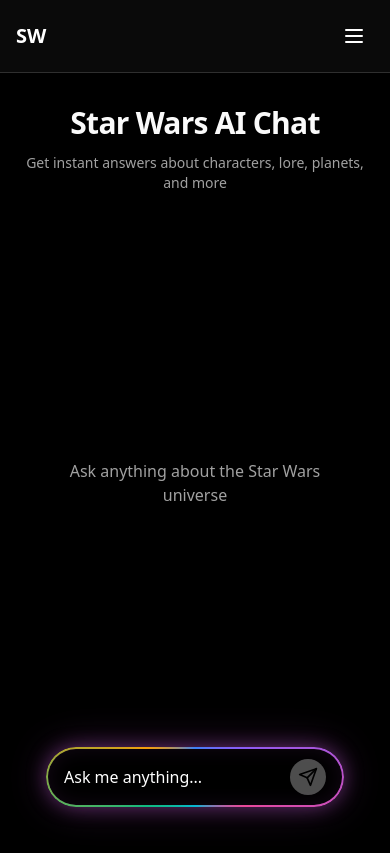
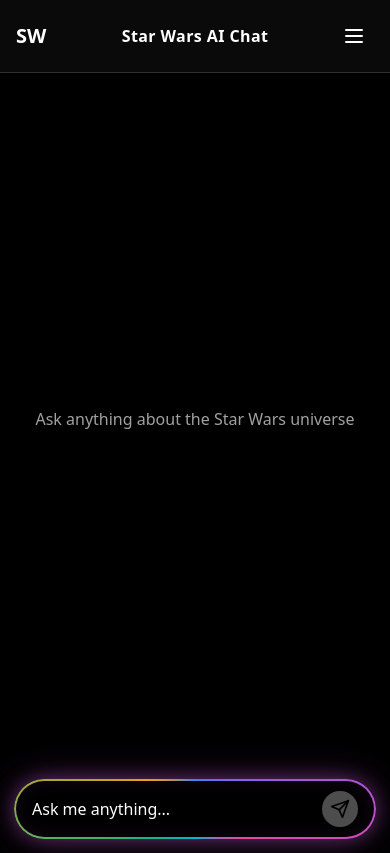
Before and after one commit to CipoBaruf/star-wars, a Next.js app: page /chat in a window 390 px wide. Built offline with nearby package versions, Linux system fonts and the light colour scheme.

Commit message:
Mobile header with animated scroll titles and layout refactor

```diff
--- a/src/app/characters/page.tsx
+++ b/src/app/characters/page.tsx
@@ -8,7 +8,6 @@ import {
   InfoCard,
   ErrorMessage,
   InfiniteScrollLoader,
-  BackToTop,
 } from "@/shared/components";
 import { useInfiniteScrollData } from "@/shared/hooks";
 
@@ -50,7 +49,6 @@ export default function CharactersPage() {
     );
 
   return (
-    <>
     <main className="mx-auto max-w-5xl p-4 sm:p-8">
       <h1 className="mb-3 text-2xl font-bold sm:mb-4 sm:text-3xl">
         {locales.pages.characters.title}
@@ -100,7 +98,5 @@ export default function CharactersPage() {
         </div>
       )}
     </main>
-      <BackToTop />
-    </>
   );
 }
--- a/src/app/chat/page.tsx
+++ b/src/app/chat/page.tsx
@@ -4,7 +4,7 @@ import { locales } from "@/shared/locales";
 export default function ChatPage() {
   return (
     <main className="flex h-[calc(100dvh-64px)] w-full flex-col sm:h-[calc(100dvh-73px)]">
-      <section className="mx-auto max-w-5xl flex-shrink-0 px-4 pb-6 pt-8 text-center sm:px-6 sm:pb-8 sm:pt-12">
+      <section className="mx-auto hidden max-w-5xl flex-shrink-0 px-4 pb-6 pt-8 text-center sm:block sm:px-6 sm:pb-8 sm:pt-12">
         <h1 className="text-3xl font-extrabold tracking-tight sm:text-4xl md:text-5xl">
           {locales.pages.chat.title}
         </h1>
@@ -13,7 +13,7 @@ export default function ChatPage() {
         </p>
       </section>
 
-      <section className="mx-auto flex w-full max-w-6xl flex-1 min-h-0 justify-center px-4 pb-4 sm:px-6 sm:pb-6">
+      <section className="mx-auto flex w-full max-w-6xl flex-1 min-h-0 justify-center px-4 pb-0 sm:px-6 sm:pb-6">
         <ChatBox className="h-full w-full" />
       </section>
     </main>
--- a/src/app/layout.tsx
+++ b/src/app/layout.tsx
@@ -1,6 +1,6 @@
 import type { Metadata } from "next";
 import { Geist, Geist_Mono } from "next/font/google";
-import { Navigation } from "@/shared/components";
+import { ClientLayout } from "@/shared/components";
 import { locales } from "@/shared/locales";
 import "./globals.css";
 
@@ -29,10 +29,7 @@ export default function RootLayout({
       <body
         className={`${geistSans.variable} ${geistMono.variable} antialiased`}
       >
-        <header className="sticky top-0 z-40 w-full border-b border-border bg-background/95 backdrop-blur supports-[backdrop-filter]:bg-background/80">
-          <Navigation />
-        </header>
-        {children}
+        <ClientLayout>{children}</ClientLayout>
       </body>
     </html>
   );
--- a/src/app/planets/page.tsx
+++ b/src/app/planets/page.tsx
@@ -8,7 +8,6 @@ import {
   InfoCard,
   ErrorMessage,
   InfiniteScrollLoader,
-  BackToTop,
 } from "@/shared/components";
 import { useInfiniteScrollData } from "@/shared/hooks";
 
@@ -50,7 +49,6 @@ export default function PlanetsPage() {
     );
 
   return (
-    <>
     <main className="mx-auto max-w-5xl p-4 sm:p-8">
       <h1 className="mb-3 text-2xl font-bold sm:mb-4 sm:text-3xl">
         {locales.pages.planets.title}
@@ -100,7 +98,5 @@ export default function PlanetsPage() {
         </div>
       )}
     </main>
-      <BackToTop />
-    </>
   );
 }
--- a/src/app/spaceships/page.tsx
+++ b/src/app/spaceships/page.tsx
@@ -8,7 +8,6 @@ import {
   InfoCard,
   ErrorMessage,
   InfiniteScrollLoader,
-  BackToTop,
 } from "@/shared/components";
 import { useInfiniteScrollData } from "@/shared/hooks";
 
@@ -50,7 +49,6 @@ export default function SpaceshipsPage() {
     );
 
   return (
-    <>
     <main className="mx-auto max-w-5xl p-4 sm:p-8">
       <h1 className="mb-3 text-2xl font-bold sm:mb-4 sm:text-3xl">
         {locales.pages.spaceships.title}
@@ -105,7 +103,5 @@ export default function SpaceshipsPage() {
         </div>
       )}
     </main>
-      <BackToTop />
-    </>
   );
 }
--- a/src/app/vehicles/page.tsx
+++ b/src/app/vehicles/page.tsx
@@ -8,7 +8,6 @@ import {
   InfoCard,
   ErrorMessage,
   InfiniteScrollLoader,
-  BackToTop,
 } from "@/shared/components";
 import { useInfiniteScrollData } from "@/shared/hooks";
 
@@ -50,7 +49,6 @@ export default function VehiclesPage() {
     );
 
   return (
-    <>
     <main className="mx-auto max-w-5xl p-4 sm:p-8">
       <h1 className="mb-3 text-2xl font-bold sm:mb-4 sm:text-3xl">
         {locales.pages.vehicles.title}
@@ -102,7 +100,5 @@ export default function VehiclesPage() {
         </div>
       )}
     </main>
-      <BackToTop />
-    </>
   );
 }
--- a/src/shared/components/ChatBox.tsx
+++ b/src/shared/components/ChatBox.tsx
@@ -131,11 +131,9 @@ export default function ChatBox({
   };
 
   return (
-    <div
-      className={cn("w-full max-w-4xl flex flex-col rounded-lg p-4", className)}
-    >
+    <div className={cn("w-full max-w-4xl flex flex-col rounded-lg", className)}>
       <div
-        className={`flex-1 min-h-0 overflow-y-auto p-4 ${
+        className={`flex-1 min-h-0 overflow-y-auto py-4 ${
           messages.length === 0 && !incomingMessage
             ? "flex items-center justify-center"
             : ""
@@ -156,7 +154,7 @@ export default function ChatBox({
         )}
         <div ref={messagesEndRef} />
       </div>
-      <form onSubmit={handleSubmit} className="flex-shrink-0 p-4 rounded-b-xl">
+      <form onSubmit={handleSubmit} className="flex-shrink-0 py-4 rounded-b-xl">
         <div className="relative ai-border-animate rounded-full p-4">
           {isLoading && !incomingMessage ? (
             <div className="flex items-center gap-1 py-1">
--- /dev/null
+++ b/src/shared/components/ClientLayout.tsx
@@ -0,0 +1,60 @@
+"use client";
+
+import { usePathname } from "next/navigation";
+import Navigation from "./Navigation";
+import { BackToTop } from "./index";
+import { locales } from "@/shared/locales";
+import { useScrollTitle } from "@/shared/hooks";
+
+interface ClientLayoutProps {
+  children: React.ReactNode;
+}
+
+export default function ClientLayout({ children }: ClientLayoutProps) {
+  const pathname = usePathname();
+  const showTitle = useScrollTitle(50);
+
+  // Determine page title based on route
+  const getPageTitle = () => {
+    switch (pathname) {
+      case "/characters":
+        return locales.pages.characters.title;
+      case "/planets":
+        return locales.pages.planets.title;
+      case "/spaceships":
+        return locales.pages.spaceships.title;
+      case "/vehicles":
+        return locales.pages.vehicles.title;
+      case "/chat":
+        return locales.pages.chat.title;
+      default:
+        return undefined;
+    }
+  };
+
+  // Determine if title should always show (for chat page)
+  const shouldAlwaysShowTitle = pathname === "/chat";
+
+  // Determine if we should show BackToTop button (data pages only)
+  const showBackToTop = [
+    "/characters",
+    "/planets",
+    "/spaceships",
+    "/vehicles",
+  ].includes(pathname);
+
+  const pageTitle = getPageTitle();
+
+  return (
+    <>
+      <header className="sticky top-0 z-40 w-full border-b border-border bg-background/95 backdrop-blur supports-[backdrop-filter]:bg-background/80">
+        <Navigation
+          pageTitle={pageTitle}
+          showPageTitle={shouldAlwaysShowTitle || showTitle}
+        />
+      </header>
+      {children}
+      {showBackToTop && <BackToTop />}
+    </>
+  );
+}
--- a/src/shared/components/Navigation.tsx
+++ b/src/shared/components/Navigation.tsx
@@ -5,7 +5,15 @@ import Link from "next/link";
 import { usePathname } from "next/navigation";
 import { locales } from "@/shared/locales";
 
-export default function Navigation() {
+interface NavigationProps {
+  pageTitle?: string;
+  showPageTitle?: boolean;
+}
+
+export default function Navigation({
+  pageTitle,
+  showPageTitle = false,
+}: NavigationProps = {}) {
   const pathname = usePathname();
   const [isMobileMenuOpen, setIsMobileMenuOpen] = useState(false);
 
@@ -31,7 +39,7 @@ export default function Navigation() {
       className="mx-auto max-w-5xl p-4"
       aria-label={locales.aria.mainNavigation}
     >
-      <div className="flex items-center justify-between">
+      <div className="flex items-center justify-between md:justify-start">
         <Link
           href="/"
           className="text-xl font-bold text-white md:hidden"
@@ -39,6 +47,18 @@ export default function Navigation() {
         >
           SW
         </Link>
+
+        <div
+          className={`absolute left-1/2 -translate-x-1/2 overflow-hidden transition-all duration-500 ease-out md:static md:left-auto md:translate-x-0 ${
+            showPageTitle ? "max-w-[250px] opacity-100" : "max-w-0 opacity-0"
+          }`}
+        >
+          {pageTitle && (
+            <span className="whitespace-nowrap text-base font-bold tracking-wide text-white">
+              {pageTitle}
+            </span>
+          )}
+        </div>
 
         <div className="hidden items-center gap-6 md:flex md:w-full">
           {links.map(link => {
--- a/src/shared/components/index.ts
+++ b/src/shared/components/index.ts
@@ -7,3 +7,4 @@ export { default as Navigation } from "./Navigation";
 export { default as ErrorMessage } from "./ErrorMessage";
 export { default as InfiniteScrollLoader } from "./InfiniteScrollLoader";
 export { default as BackToTop } from "./BackToTop";
+export { default as ClientLayout } from "./ClientLayout";
--- a/src/shared/hooks/index.ts
+++ b/src/shared/hooks/index.ts
@@ -1,2 +1,3 @@
 export { useInfiniteScroll } from "./useInfiniteScroll";
 export { useInfiniteScrollData } from "./useInfiniteScrollData";
+export { useScrollTitle } from "./useScrollTitle";
--- /dev/null
+++ b/src/shared/hooks/useScrollTitle.ts
@@ -0,0 +1,19 @@
+"use client";
+
+import { useState, useEffect } from "react";
+
+export function useScrollTitle(threshold: number = 100) {
+  const [showTitle, setShowTitle] = useState(false);
+
+  useEffect(() => {
+    const handleScroll = () => {
+      const scrolled = window.scrollY > threshold;
+      setShowTitle(scrolled);
+    };
+
+    window.addEventListener("scroll", handleScroll);
+    return () => window.removeEventListener("scroll", handleScroll);
+  }, [threshold]);
+
+  return showTitle;
+}
```
Lines whose indentation alone changed are shown as unchanged.
